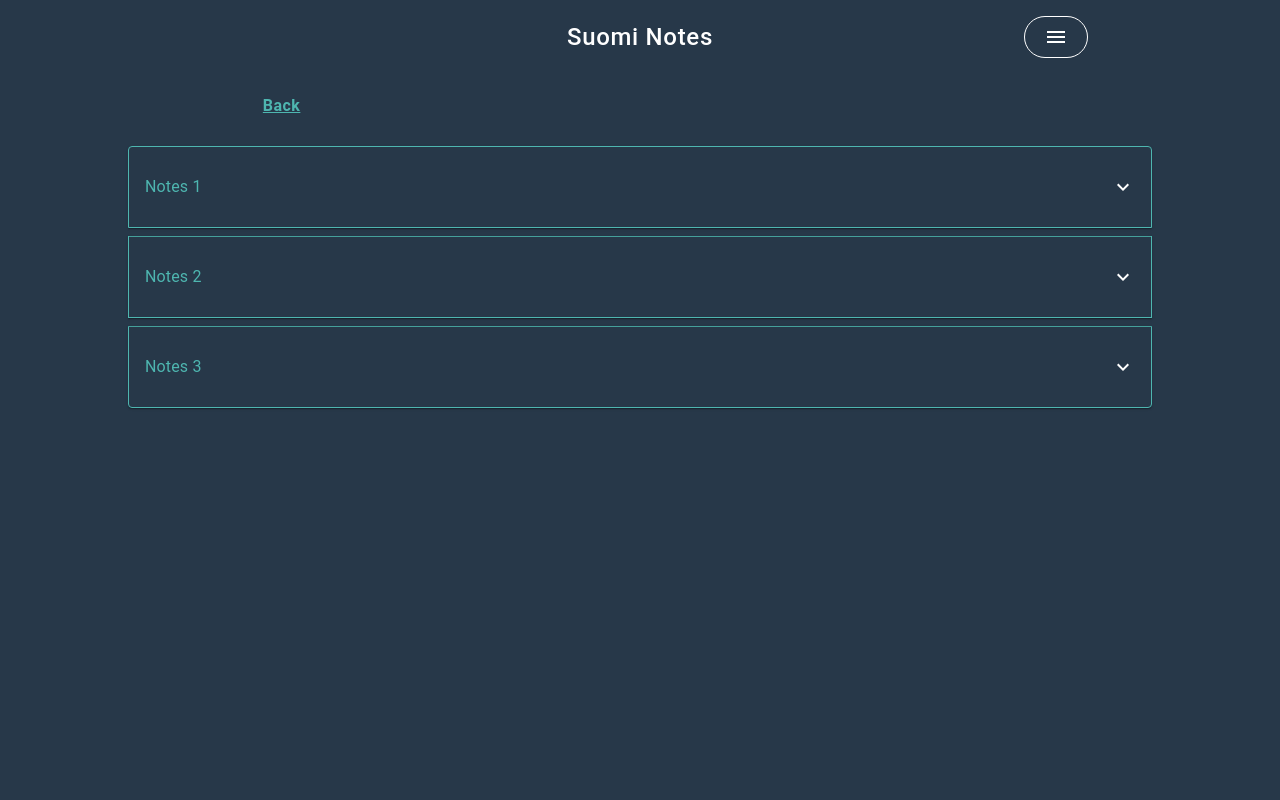
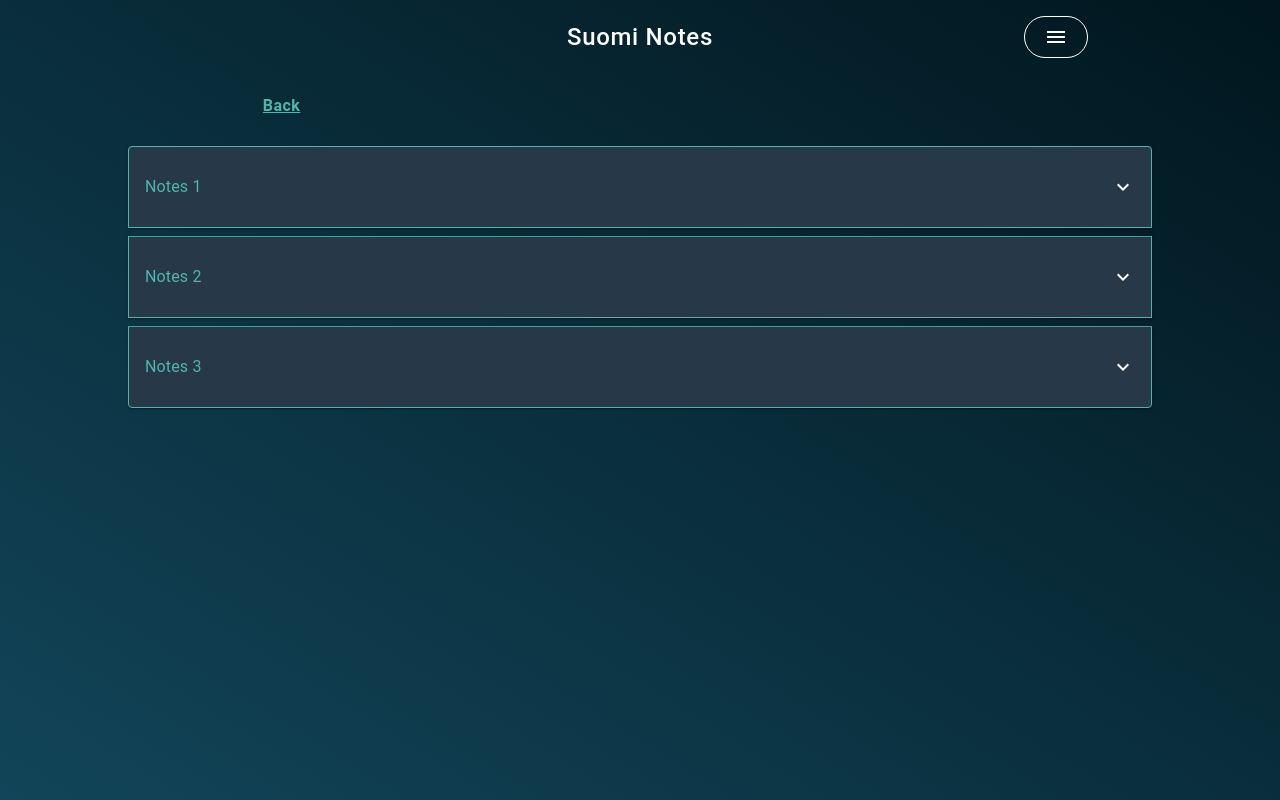
Before and after one commit to Curtis-Thomas/suominotes, a React (Vite) app: page /notesDash in a window 1280 px wide. Built offline with nearby package versions, Linux system fonts and the light colour scheme.

Commit message:
style: background gradient added

```diff
--- a/src/App.tsx
+++ b/src/App.tsx
@@ -56,7 +56,7 @@ function App() {
       <ThemeProvider theme={theme}>
         <Box
           sx={{
-            backgroundColor: theme.palette.background.default,
+            background: "linear-gradient(to top right, #124559, #01161e)",
             color: theme.palette.text.primary,
             minHeight: "100vh",
           }}
--- a/src/components/navigation/dropdownMenu/BtnDropdownMenuRouting.tsx
+++ b/src/components/navigation/dropdownMenu/BtnDropdownMenuRouting.tsx
@@ -22,7 +22,8 @@ const BtnDropdownMenuRouting = ({
       onClick={handleClick}
       sx={{
         color: "black",
-        backgroundColor: "white",
+        backgroundColor: "transparent",
+
         borderTop: "1px solid",
         borderBottom: "1px solid",
         width: "100%",
--- a/src/components/navigation/navBar/BtnNavBarRouting.tsx
+++ b/src/components/navigation/navBar/BtnNavBarRouting.tsx
@@ -18,7 +18,7 @@ const BtnNavBarRouting = ({ navigateTo }: BtnNavBarRoutingProps) => {
       onClick={handleClick}
       sx={{
         color: theme.palette.text.primary,
-        backgroundColor: theme.palette.background.default,
+        backgroundColor: "transparent",
 
         width: "30%",
         height: "100%",
--- a/src/core/Header.tsx
+++ b/src/core/Header.tsx
@@ -1,13 +1,11 @@
 import * as React from "react";
 
-import { Box, Button, Menu, useTheme } from "@mui/material";
+import { Box, Button, Menu } from "@mui/material";
 
 import MenuIcon from "@mui/icons-material/Menu";
 import BtnDropdownMenuRouting from "../components/navigation/dropdownMenu/BtnDropdownMenuRouting";
 
 function Header() {
-  const theme = useTheme();
-
   const [anchorEl, setAnchorEl] = React.useState<null | HTMLElement>(null);
   const open = Boolean(anchorEl);
   const handleClick = (event: React.MouseEvent<HTMLButtonElement>) => {
@@ -34,7 +32,7 @@ function Header() {
       <Box sx={{ width: "60%", display: "flex", justifyContent: "center" }}>
         <Button
           sx={{
-            backgroundColor: theme.palette.background.default,
+            backgroundColor: "transparent",
             color: "white",
             fontSize: "1.5rem",
           }}
@@ -43,16 +41,15 @@ function Header() {
           Suomi Notes
         </Button>
       </Box>
-      <Box
-        sx={{ width: "20%", backgroundColor: theme.palette.background.default }}
-      >
+      <Box sx={{ width: "20%" }}>
         <Button
           aria-controls={open ? "basic-menu" : undefined}
           aria-haspopup="true"
           aria-expanded={open ? "true" : undefined}
           onClick={handleClick}
           sx={{
-            backgroundColor: theme.palette.background.default,
+            backgroundColor: "transparent",
+
             color: "white",
             border: "solid 1px white",
             borderRadius: "100px",
@@ -68,7 +65,7 @@ function Header() {
             "aria-labelledby": "basic-button",
           }}
         >
-          <Box sx={{ backgroundColor: theme.palette.background.default }}>
+          <Box>
             <BtnDropdownMenuRouting btnName="Home" navigateTo="/" />
           </Box>
         </Menu>
```
